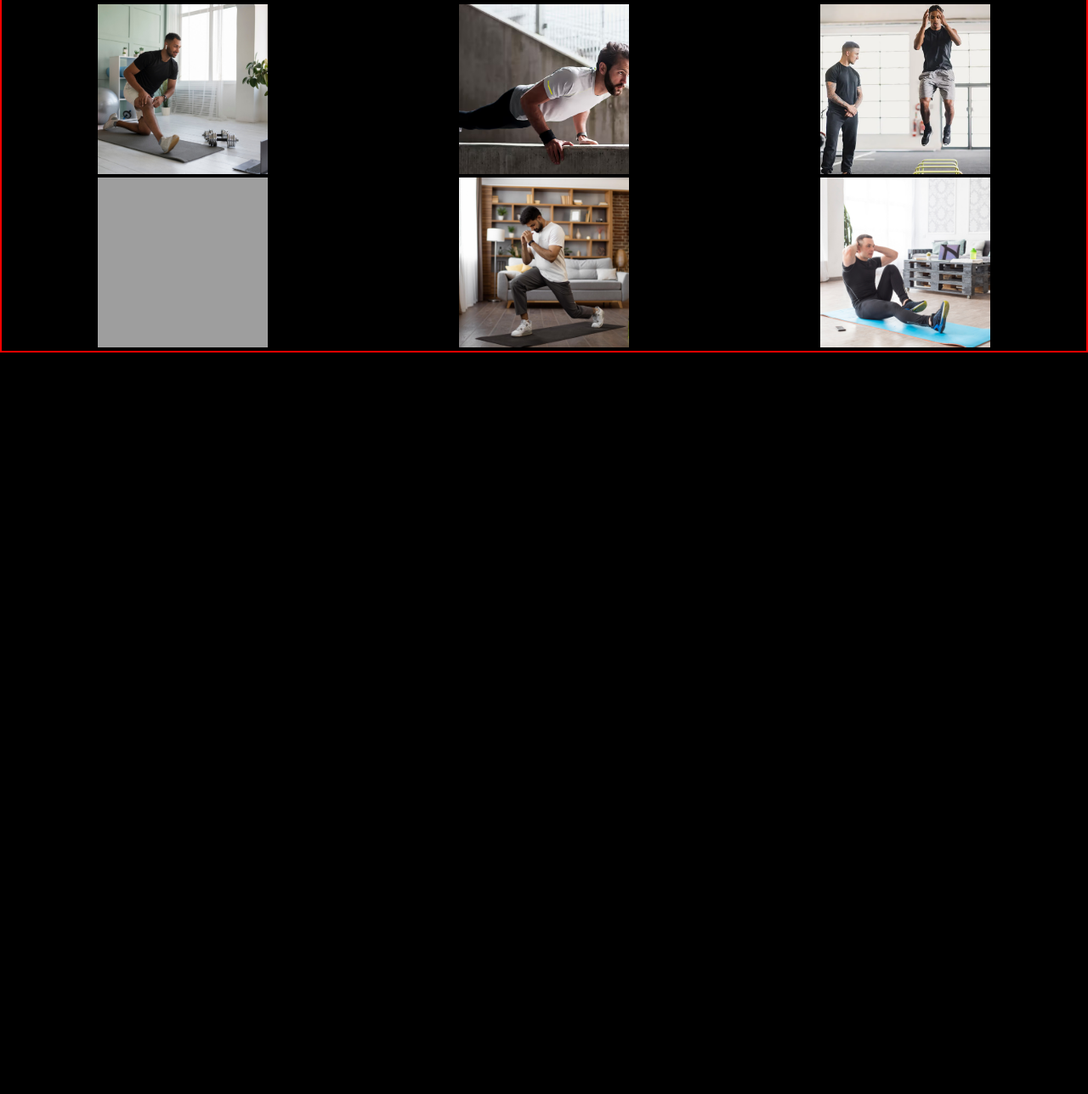
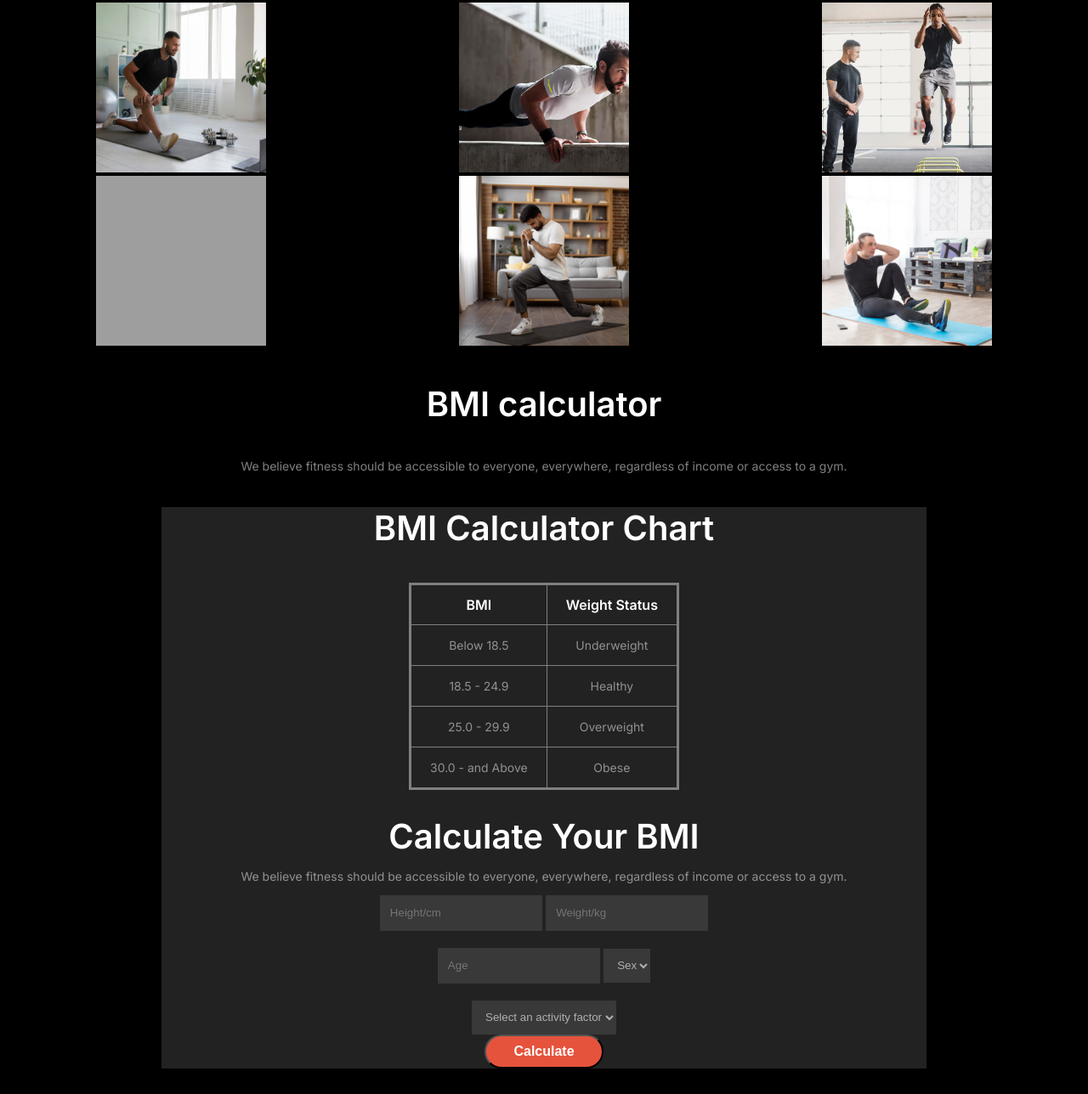
Before and after one commit to Engrkhairulislam/Assignment2, a plain HTML site: page index.html in a window 1280 px wide. Shown: the part 1894-3182 px from the top of the page at 85% size. Before the commit the page ends 2309 px from the top, so only its background shows below. Drawn offline with Linux system fonts and the light colour scheme; grey boxes are pictures that could not be loaded; a web font is replaced by a local one.

Commit message:
complete work

```diff
--- a/index.html
+++ b/index.html
@@ -177,6 +177,74 @@
           </div>
         </div>
       </div>
+
+      <div>
+        <h3 class="section-title">BMI calculator</h3>
+        <p class="section-description">
+          We believe fitness should be accessible to everyone, everywhere,
+          regardless of income or access to a gym.
+        </p>
+      </div>
+      <div class="BMI-calcuator">
+        <div class="BMI-claculator-chart">
+          <h3 class="section-title">BMI Calculator Chart</h3>
+          <table border="1" class="BMI-table">
+            <tr>
+              <th>BMI</th>
+              <th>Weight Status</th>
+            </tr>
+            <tr>
+              <td>Below 18.5</td>
+              <td>Underweight</td>
+            </tr>
+
+            <tr>
+              <td>18.5 - 24.9</td>
+              <td>Healthy</td>
+            </tr>
+            <tr>
+              <td>25.0 - 29.9</td>
+              <td>Overweight</td>
+            </tr>
+            <tr>
+              <td>30.0 - and Above</td>
+              <td>Obese</td>
+            </tr>
+          </table>
+        </div>
+
+        <div class="calculate-your-BMI">
+          <h class="section-title">Calculate Your BMI</h>
+          <p class="section-description">
+            We believe fitness should be accessible to everyone, everywhere,
+            regardless of income or access to a gym.
+          </p>
+          <!-- form for calculator data -->
+          <form class="calculator-form">
+            <div>
+              <input type="text" name="Height" placeholder="Height/cm" />
+              <input type="text" name="weight" placeholder="Weight/kg" id="" />
+            </div>
+            <br />
+            <div>
+              <input type="text" name="age" placeholder="Age" id="" />
+              <select name="sex" aria-placeholder="sex" id="">
+                <option value="Sex" disabled selected>Sex</option>
+              </select>
+            </div>
+            <br />
+            <select
+              name="activity"
+              aria-placeholder="Select an activity factor"
+            >
+              <option value="" disabled selected>
+                Select an activity factor
+              </option>
+            </select>
+          </form>
+          <button class="btn-primary">Calculate</button>
+        </div>
+      </div>
     </section>
   </body>
 </html>
--- a/stylesheet.css
+++ b/stylesheet.css
@@ -273,7 +273,7 @@ img {
   text-align: center;
   max-width: auto;
   max-height: 2900px;
-  border: 2px solid red;
+  gap: 12px;
 }
 
 .training-section-image-container {
@@ -286,3 +286,44 @@ img {
   width: 200px;
   flex: 1;
 }
+.BMI-calcuator {
+  max-width: 900px;
+  min-height: 500px;
+  margin: 30px auto;
+  gap: 22px;
+  background-color: rgba(34, 34, 34, 1);
+}
+.BMI-table {
+  border: 3px solid gray;
+  border-collapse: collapse;
+  margin: 30px auto;
+  text-align: center;
+}
+.BMI-table th {
+  padding: 13px 22px;
+  font-size: 16px;
+  font-weight: 600;
+  color: rgb(255, 255, 255);
+}
+.BMI-table td {
+  padding: 15px 22px;
+  color: rgba(255, 255, 255, 0.5);
+  font-size: 14px;
+  font-weight: normal;
+}
+.calculator-form  input{
+  border: none;
+  padding-left: 12px;
+  max-width: 490px;
+  height: 40px;
+  color: rgba(255, 255, 255, 0.60);
+  background-color:  rgba(255, 255, 255, 0.10);
+}
+.calculator-form select {
+  border: none;
+  padding-left: 12px;
+  max-width: 490px;
+  height: 40px;
+  color: rgba(255, 255, 255, 0.60);
+  background-color:  rgba(255, 255, 255, 0.10);
+}
```
